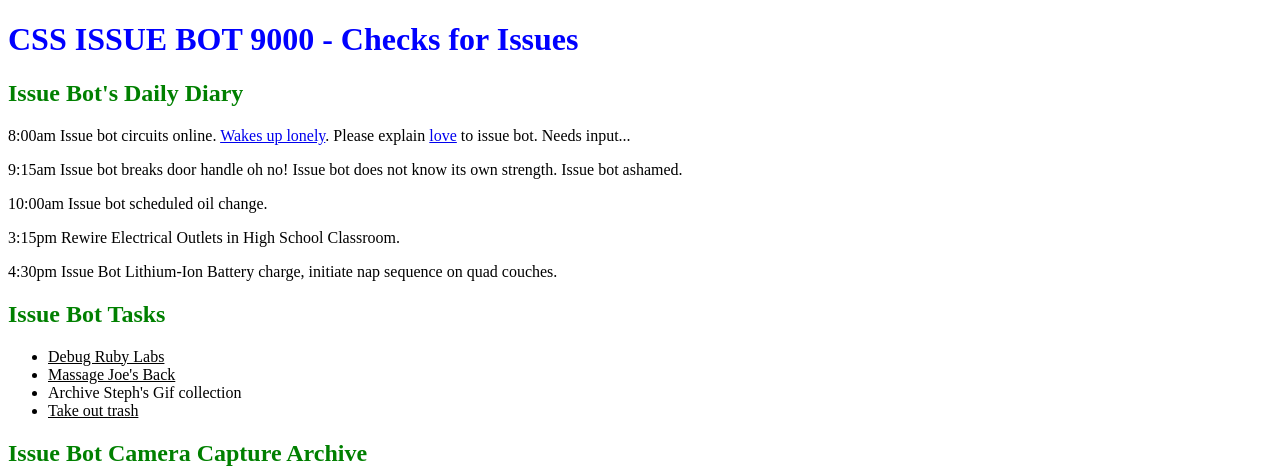
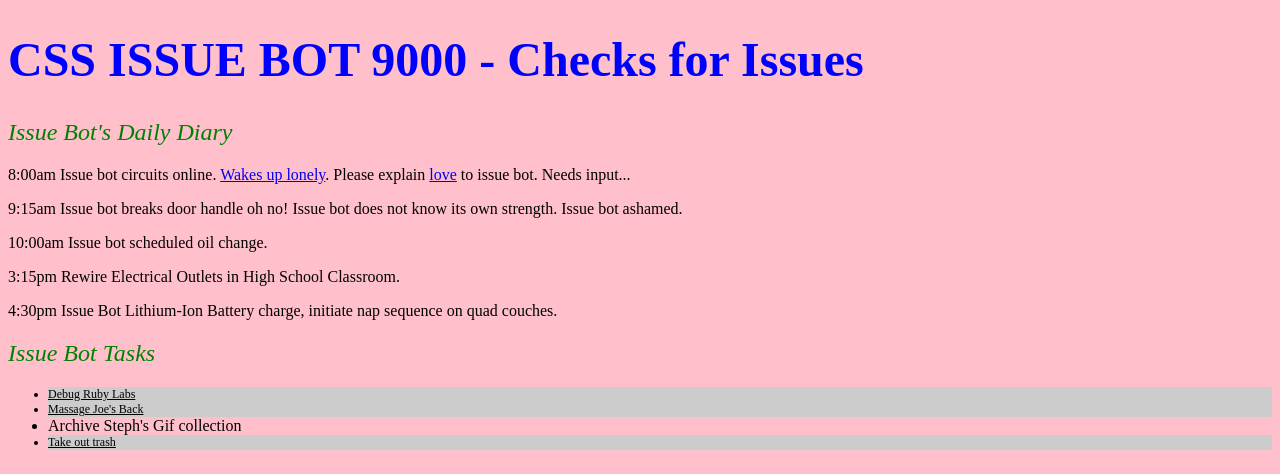
Before and after one commit to learn-co-curriculum/phase-0-css-issue-bot-9000, a website: page index.html in a window 1280 px wide. Shown: the top 474 px of the page. Drawn offline with Linux system fonts and the light colour scheme.

Commit message:
feat: index.html

```diff
--- a/css/style.css
+++ b/css/style.css
@@ -1,23 +1,23 @@
-body {
-  background pink;
+body{
+  background: pink;
 }
 
 h1 {
   color: blue;
-  fontsize: 3em;
+  font-size: 3em;
 }
 
 h2 {
   color: green;
-  font-weight: normal
+  font-weight: normal;
   font-style: italic;
 }
 
 .completed {
-  font-family: 12px;
+  font-size: 12px;
 }
 
 #tasks .completed {
-  backgound: #ccc;
+  background: #ccc;
   text-decoration: underline;
 }
```
Also changed, not shown: 1 other file.
